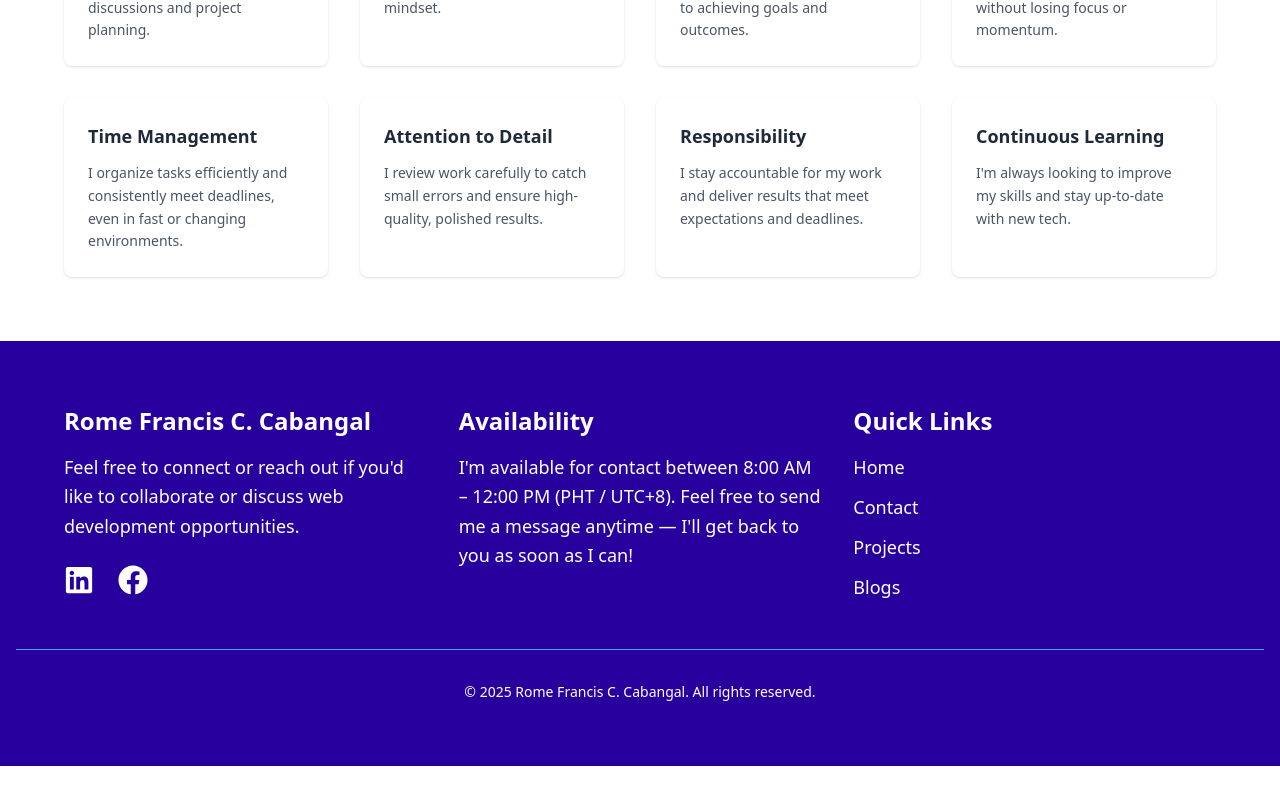
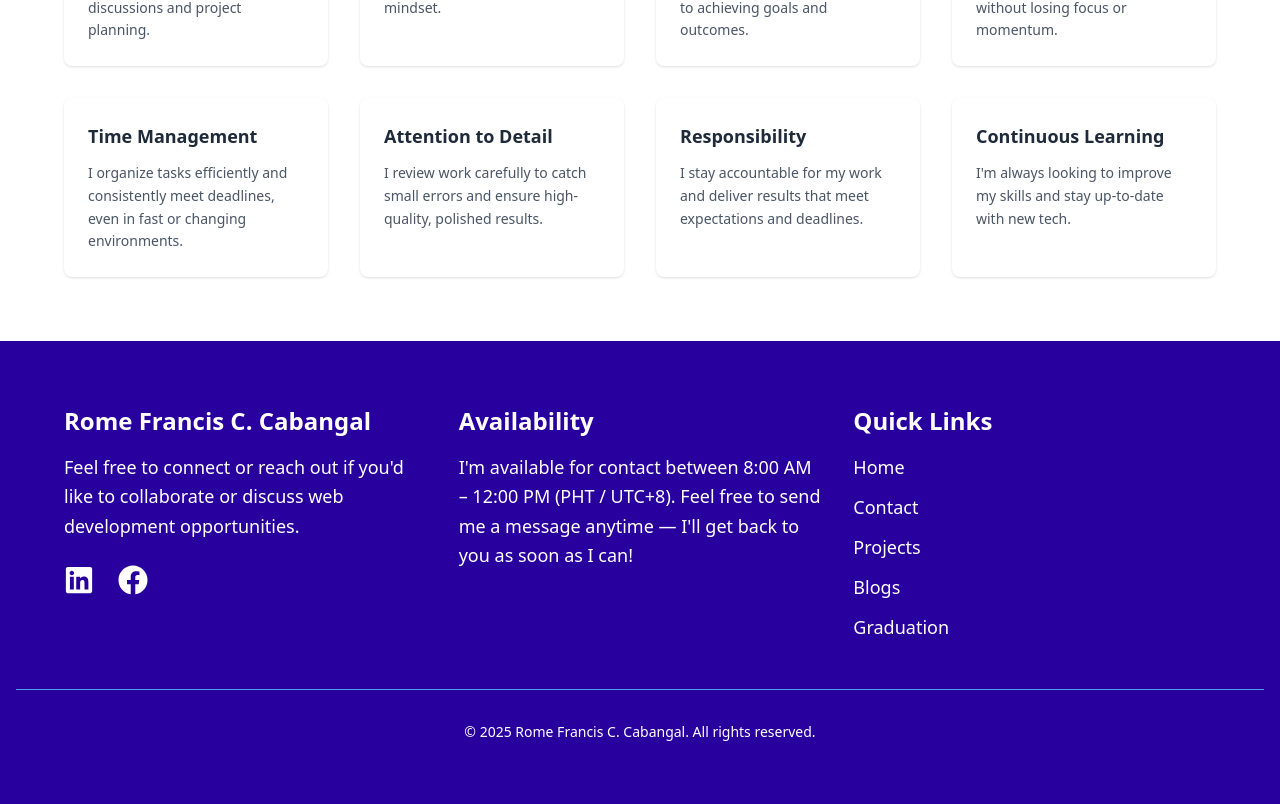
Before and after one commit to HikaruXA/portfolio, a React (Vite) app: page / in a window 1280 px wide. Shown: the part 2600-3404 px from the top of the page. Before the commit the page ends 3366 px from the top, so only its background shows below. Built offline with nearby package versions, Linux system fonts and the light colour scheme.

Commit message:
Add graduation link to the Footer

```diff
--- a/src/components/Footer.jsx
+++ b/src/components/Footer.jsx
@@ -86,6 +86,14 @@ const Footer = () => {
                 Blogs
               </Link>
             </li>
+            <li>
+              <Link
+                to="/graduation"
+                className="hover:underline hover:text-blue-300 transition-colors duration-200"
+              >
+                Graduation
+              </Link>
+            </li>
           </ul>
         </div>
       </div>
```
